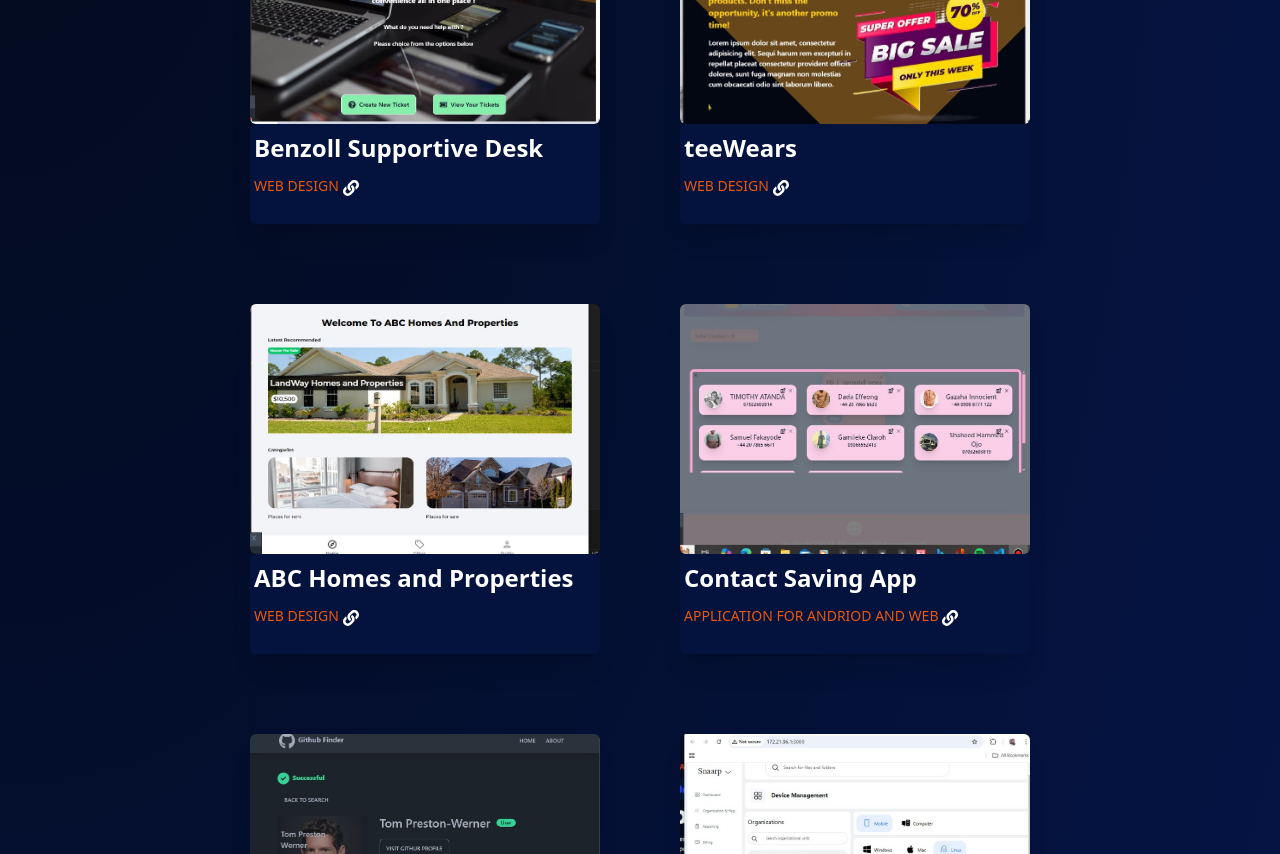
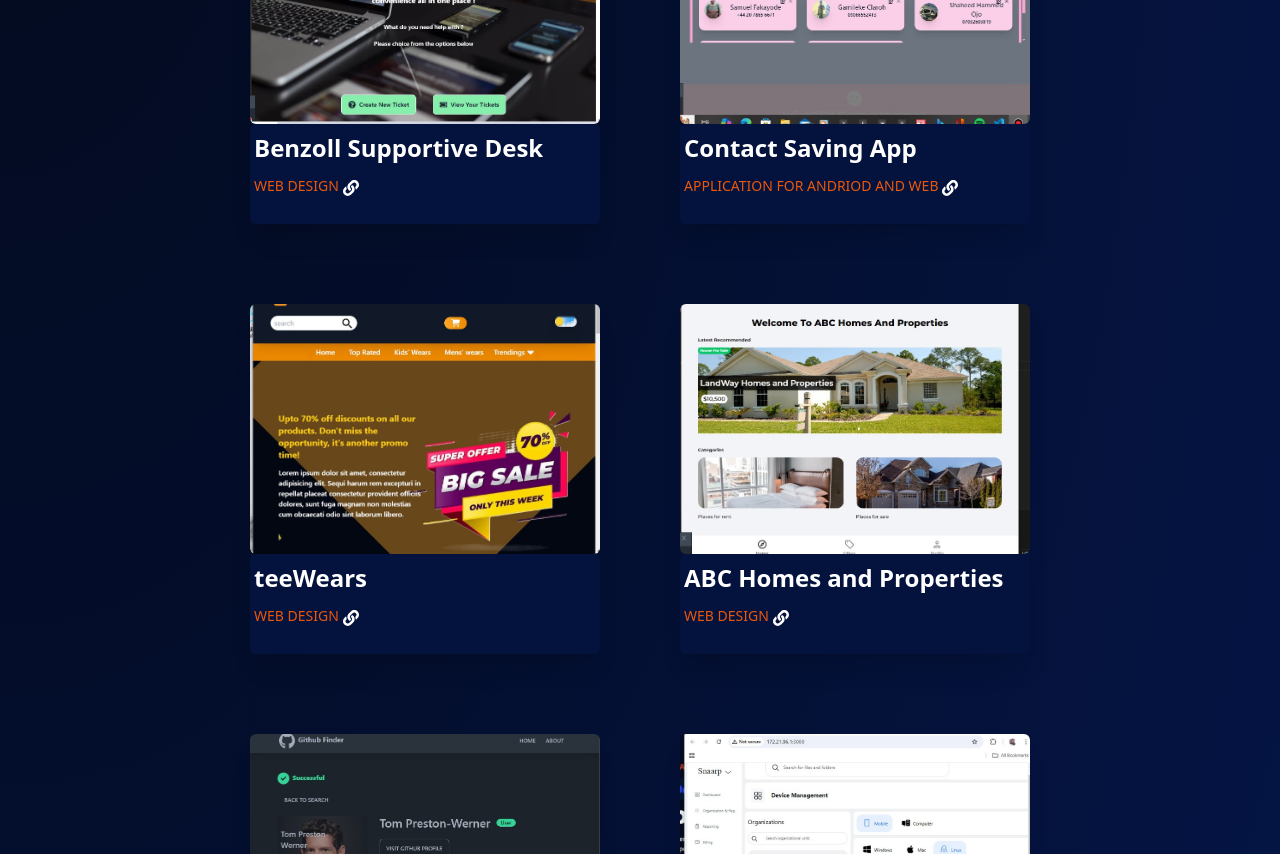
Before and after one commit to teeTech32/My-Portfolio, a React (Create React App) app: page / in a window 1280 px wide. Shown: the part 3300-4154 px from the top of the page. Built offline with nearby package versions, Linux system fonts and the light colour scheme.

Commit message:
Update data.js

```diff
--- a/src/data.js
+++ b/src/data.js
@@ -134,24 +134,24 @@ export const projects = [
   },
   {
     id: 2,
+    title: "Contact Saving App",
+    cat: "Application For Andriod and Web ",
+    url: "https://conta-frontend.onrender.com",
+    img: contact,
+  },
+  {
+    id: 3,
     title: "teeWears",
     cat: "Web Design",
     url: "https://ecommerce1-orpin.vercel.app/",
     img: Ecommerce1,
   },
   {
-    id: 3,
+    id: 4,
     title: "ABC Homes and Properties",
     cat: "Web Design",
     url: "https://homes-and-properties.vercel.app/",
     img: Homes,
-  },
-   {
-    id: 4,
-    title: "Contact Saving App",
-    cat: "Application For Andriod and Web ",
-    url: "https://conta-frontend.onrender.com",
-    img: contact,
   },
   {
     id: 5,
```
